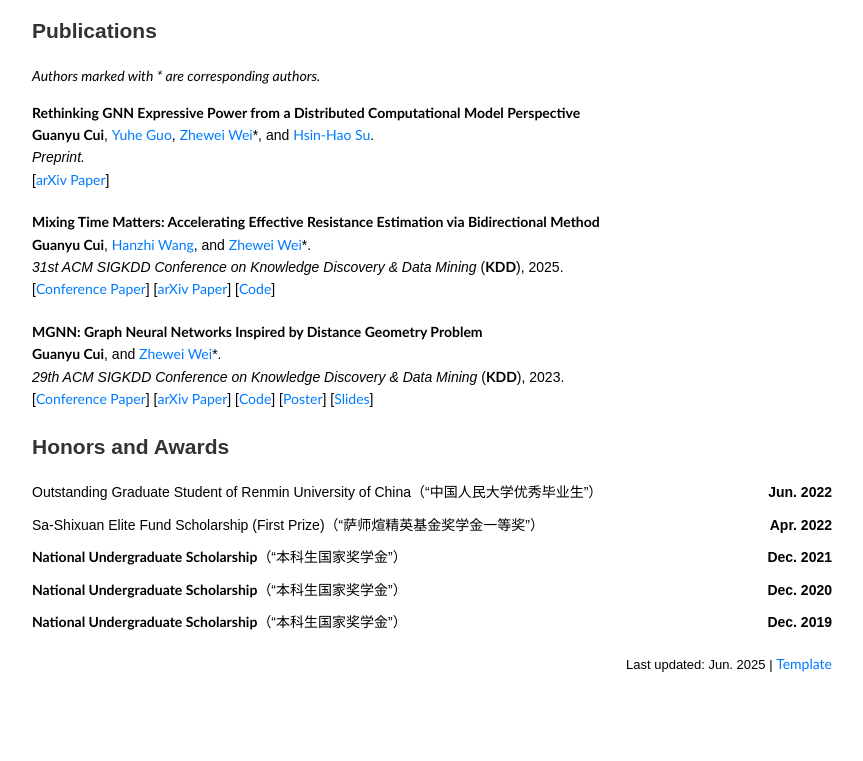
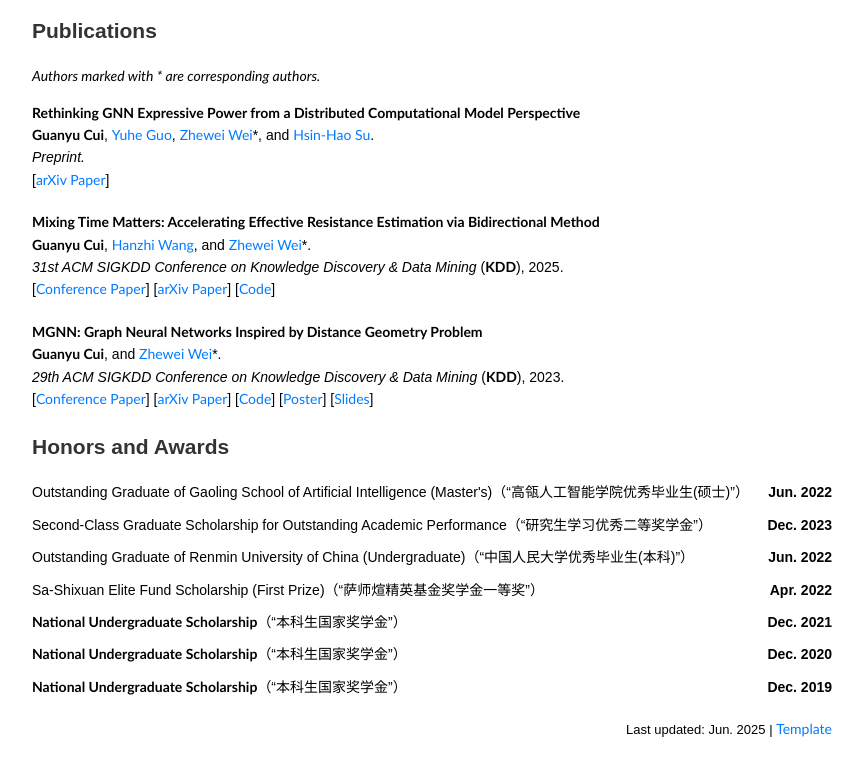
Before and after one commit to GuanyuCui/GuanyuCui.github.io, a plain HTML site: page index.html in a window 1280 px wide. Shown: the part 857-1618 px from the top of the page, without its empty margins (208-1071 px from the left). Before the commit the page ends 1553 px from the top, so only its background shows below. Drawn offline with Linux system fonts and the light colour scheme.

Commit message:
Update index.html

```diff
--- a/index.html
+++ b/index.html
@@ -189,7 +189,15 @@
 			<h2>Honors and Awards</h2>
 			<ul style="list-style: none; padding: 0;">
 				<li style="display: flex; justify-content: space-between; margin-bottom: 10px;">
-					<div>Outstanding Graduate Student of Renmin University of China（“中国人民大学优秀毕业生”）</div>
+					<div>Outstanding Graduate of Gaoling School of Artificial Intelligence (Master's)（“高瓴人工智能学院优秀毕业生(硕士)”）</div>
+					<div style="font-weight: bold; text-align: right;">Jun. 2022</div>
+				</li>
+				<li style="display: flex; justify-content: space-between; margin-bottom: 10px;">
+					<div> Second-Class Graduate Scholarship for Outstanding Academic Performance（“研究生学习优秀二等奖学金”）</div>
+					<div style="font-weight: bold; text-align: right;">Dec. 2023</div>
+				</li>
+				<li style="display: flex; justify-content: space-between; margin-bottom: 10px;">
+					<div>Outstanding Graduate of Renmin University of China (Undergraduate)（“中国人民大学优秀毕业生(本科)”）</div>
 					<div style="font-weight: bold; text-align: right;">Jun. 2022</div>
 				</li>
 				<li style="display: flex; justify-content: space-between; margin-bottom: 10px;">
```
